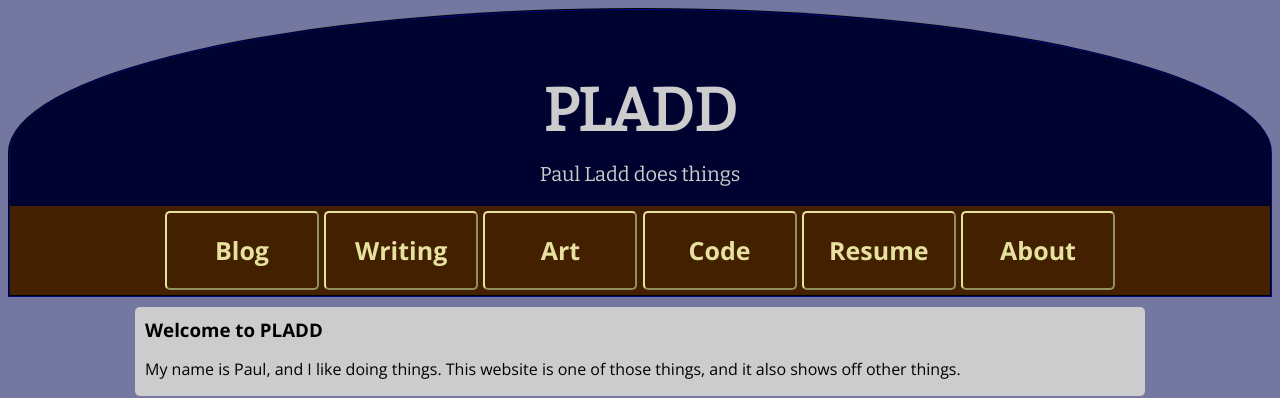
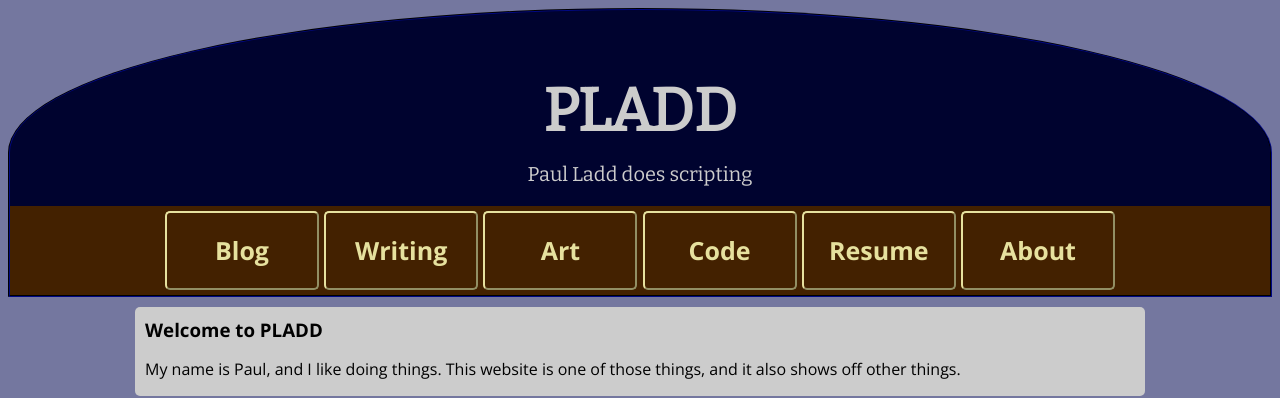
Before and after one commit to itspladd/personal-website-old, a Jekyll site: the page built from index.html, in a window 1280 px wide. Shown: the top 398 px of the page. Built offline with Jekyll 4.4.1, drawn with Linux system fonts in a browser that asks for light colours; some of the changed lines change nothing that is shown.

Commit message:
Added random introduction strings
intro-strings.js chooses and sets the string, script is called on body
load

```diff
--- a/_layouts/default.html
+++ b/_layouts/default.html
@@ -25,13 +25,20 @@
                     sidebar.style.right = "10px";
                 }
             }
+            function doSidebar() {
+                if (document.getElementsByClassName("sidebar")[0]) {
+                    findSidebar();
+                    moveSidebar();
+                }
+            }
         </script>
+        <script src="/assets/intro-strings.js"></script>
     </head>
 
-    <body onload="findSidebar(); moveSidebar()">
+    <body onload="doSidebar(); chooseIntroString()">
         <header>
             <h1 class="main-title"><a class="main-title" href="/">PLADD</a></h1>
-            <p>Paul Ladd does things<p>
+            <p id="intro-string">&nbsp;<p>
             <nav>
                 <a class="navbutton" href="{{ site.url }}/blog">Blog</a>
                 <a class="navbutton" href="{{ site.url }}/writing">Writing</a>
--- /dev/null
+++ b/assets/intro-strings.js
@@ -0,0 +1,27 @@
+var introStrings = [
+    "art",
+    "a blog",
+    "a website",
+    "bad words (sometimes)",
+    "code",
+    "comics",
+    "D&D",
+    "financial theory",
+    "RPG stories",
+    "SO MANY THINGS",
+    "scripting",
+    "things",
+    "websites"];
+
+var introString = "Paul Ladd does things";
+var lastIndexNumber = -1;
+
+function chooseIntroString() {
+    indexNumber = Math.floor((Math.random() * introStrings.length));
+    introString = "Paul Ladd does " + introStrings[indexNumber];
+    setIntroString(introString);
+}
+
+function setIntroString(text) {
+    document.getElementById("intro-string").innerHTML = text;
+}
```
